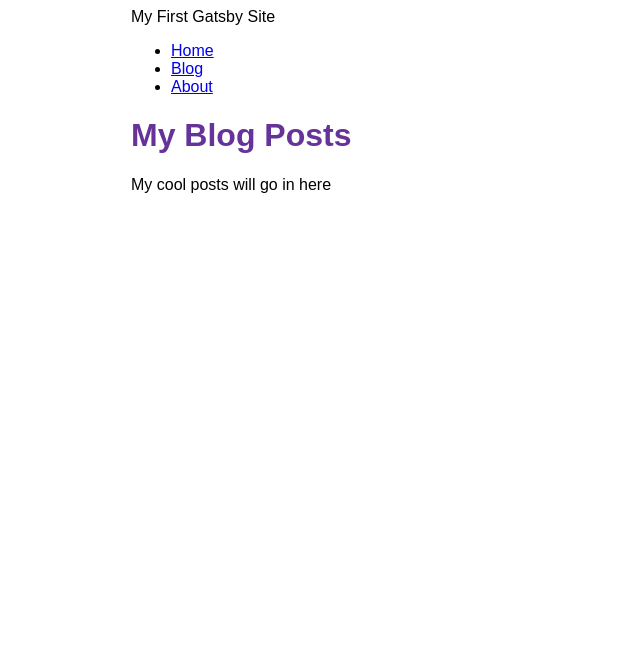
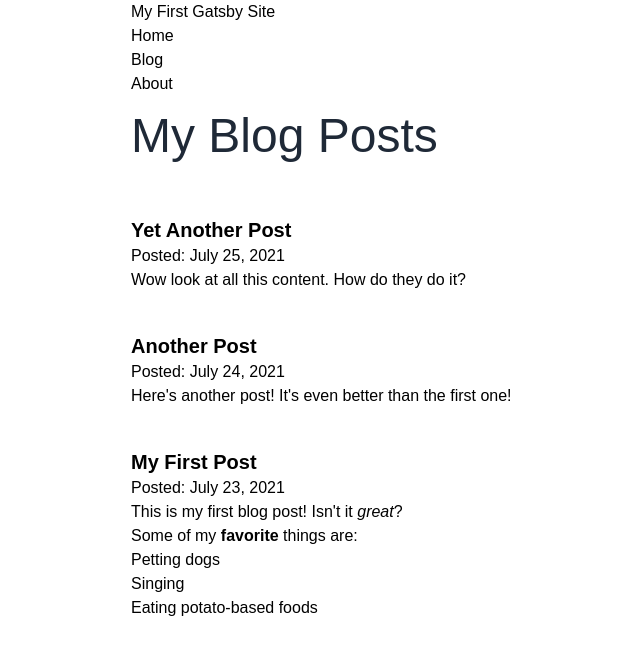
Before and after one commit to jjenks713/gat-gat, a Gatsby site: page /blog in a window 1280 px wide. Shown: the whole page, without its empty margins (259-899 px from the left). Built offline with nearby package versions, Linux system fonts and the light colour scheme; Gatsby itself is replaced by a stand-in of ours.

Commit message:
adding mdx content

```diff
--- /dev/null
+++ b/blog/another-post.mdx
@@ -0,0 +1,6 @@
+---
+title: "Another Post"
+date: "2021-07-24"
+---
+
+Here's another post! It's even better than the first one!
--- /dev/null
+++ b/blog/my-first-post.mdx
@@ -0,0 +1,12 @@
+---
+title: "My First Post"
+date: "2021-07-23"
+---
+
+This is my first blog post! Isn't it *great*?
+
+Some of my **favorite** things are:
+
+* Petting dogs
+* Singing
+* Eating potato-based foods
--- /dev/null
+++ b/blog/yet-another-post.mdx
@@ -0,0 +1,6 @@
+---
+title: "Yet Another Post"
+date: "2021-07-25"
+---
+
+Wow look at all this content. How do they do it?
--- /dev/null
+++ b/gatsby-browser.js
@@ -0,0 +1 @@
+import './src/styles/tailwind.css'
--- a/gatsby-config.js
+++ b/gatsby-config.js
@@ -6,5 +6,15 @@ module.exports = {
     plugins: [
         "gatsby-plugin-image",
         "gatsby-plugin-sharp",
+        `gatsby-plugin-postcss`,
+        {
+            resolve: "gatsby-source-filesystem",
+            options: {
+                name: `blog`,
+                path: `${__dirname}/blog`,
+            }
+        },
+        "gatsby-plugin-mdx",
+
     ]
 }
--- /dev/null
+++ b/postcss.config.js
@@ -0,0 +1,3 @@
+module.exports = () => ({
+    plugins: [require("tailwindcss")],
+  })
--- a/src/components/layout.js
+++ b/src/components/layout.js
@@ -10,6 +10,7 @@ import {
 
 } from './layout.module.css'
 const Layout = ({ pageTitle, children }) => {
+
     const data = useStaticQuery(graphql`
     query {
       site {
@@ -43,7 +44,7 @@ const Layout = ({ pageTitle, children }) => {
         </ul>
       </nav>
       <main>
-        <h1 className={heading}>{pageTitle}</h1>
+        <h1 className="text-5xl text-gray-800 py-4">{pageTitle}</h1>
         {children}
       </main>
     </div>
--- a/src/components/layout.module.css
+++ b/src/components/layout.module.css
@@ -1,11 +1,9 @@
+
 .container {
   margin: auto;
   max-width: 500px;
   font-family: sans-serif;
 }
-.heading {
-    color: rebeccapurple;
-  }
   .nav-links {
     display: flex;
     list-style: none;
--- a/src/pages/about.js
+++ b/src/pages/about.js
@@ -1,15 +1,18 @@
 // Step 1: Import React
 import * as React from 'react'
 import { Link } from 'gatsby'
+import Layout from '../components/layout'
 // Step 2: Define your component
 const AboutPage = () => {
   return (
-    <main>
-      <title>About Me</title>
-      <h1>About Me</h1>
-      <Link href="/">Home</Link>
-      <p>Hi there! I'm the proud creator of this site, which I built with Gatsby.</p>
-    </main>
+    <Layout pageTitle="About Me">
+      <main>
+        <title>About Me</title>
+        <Link href="/">Home</Link>
+        <p>Hi there! I'm the proud creator of this site, which I built with Gatsby.</p>
+      </main>
+    </Layout>
+
   )
 }
 // Step 3: Export your component
--- a/src/pages/blog.js
+++ b/src/pages/blog.js
@@ -1,10 +1,45 @@
 import * as React from 'react'
 import Layout from '../components/layout'
-const BlogPage = () => {
+import { graphql } from 'gatsby'
+import { MDXRenderer } from 'gatsby-plugin-mdx'
+
+
+const BlogPage = ({ data }) => {
+
+
+
   return (
     <Layout pageTitle="My Blog Posts">
-      <p>My cool posts will go in here</p>
+      <div className='py-5'>
+      {
+        data.allMdx.nodes.map((node) => (
+          <article className='py-5' key={node.id}>
+            <h2 className='text-xl font-bold'>{node.frontmatter.title}</h2>
+            <p>Posted: {node.frontmatter.date}</p>
+            <MDXRenderer>
+              {node.body}
+            </MDXRenderer>
+          </article>
+        ))
+      }
+      </div>
     </Layout>
   )
 }
+
+export const query = graphql`
+  query {
+    allMdx(sort: {fields: frontmatter___date, order: DESC}) {
+      nodes {
+        frontmatter {
+          date(formatString: "MMMM D, YYYY")
+          title
+        }
+        id
+        body
+      }
+    }
+  }
+`
+
 export default BlogPage
--- a/src/pages/index.js
+++ b/src/pages/index.js
@@ -5,7 +5,7 @@ import { StaticImage } from 'gatsby-plugin-image'
 const IndexPage = () => {
   return (
     <Layout pageTitle="Home Page">
-      <p>I'm making this by following the Gatsby Tutorial.</p>
+      <p className='text-black hover:opacity-10'>I'm making this by following the Gatsby Tutorial.</p>
       <StaticImage
         alt="A thing"
         src="../images/main.jpg"
--- /dev/null
+++ b/src/styles/tailwind.css
@@ -0,0 +1,3 @@
+@tailwind base;
+@tailwind components;
+@tailwind utilities;
--- /dev/null
+++ b/tailwind.config.js
@@ -0,0 +1,9 @@
+module.exports = {
+  content: [
+    "./src/**/*.{js,jsx,ts,tsx}",
+  ],
+  theme: {
+    extend: {},
+  },
+  plugins: [],
+}
```
Also changed, not shown: package.json (+10 -1 lines), 1 other file.
